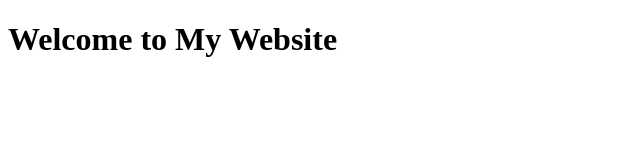
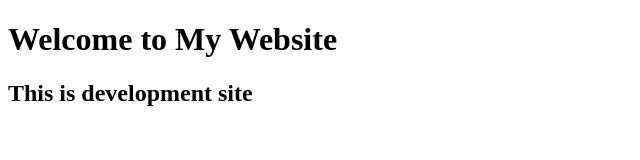
Before and after one commit to yashparmar04/Assignments_DevOps, a plain HTML site: page index.html in a window 1280 px wide. Shown: the whole page, without its empty margins (0-640 px from the left). Drawn offline with Linux system fonts and the light colour scheme.

Commit message:
devlopment file is added to hub

```diff
--- a/index.html
+++ b/index.html
@@ -6,6 +6,7 @@
 <body>
     <header>
         <h1>Welcome to My Website</h1>
+	<h2>This is development site</h2>
     </header>
 </body>
 </html>
```
Also changed, not shown: 1 other file.
